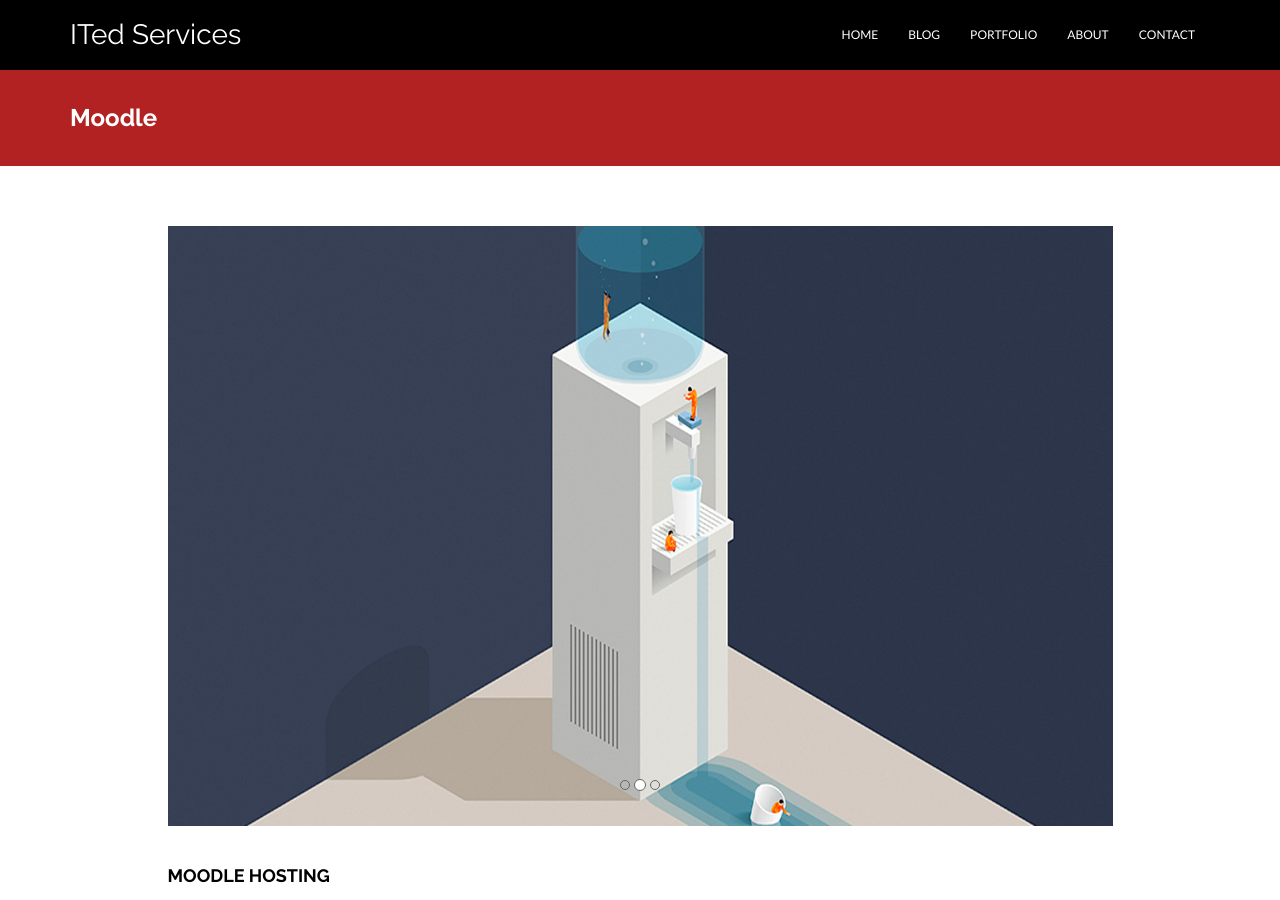
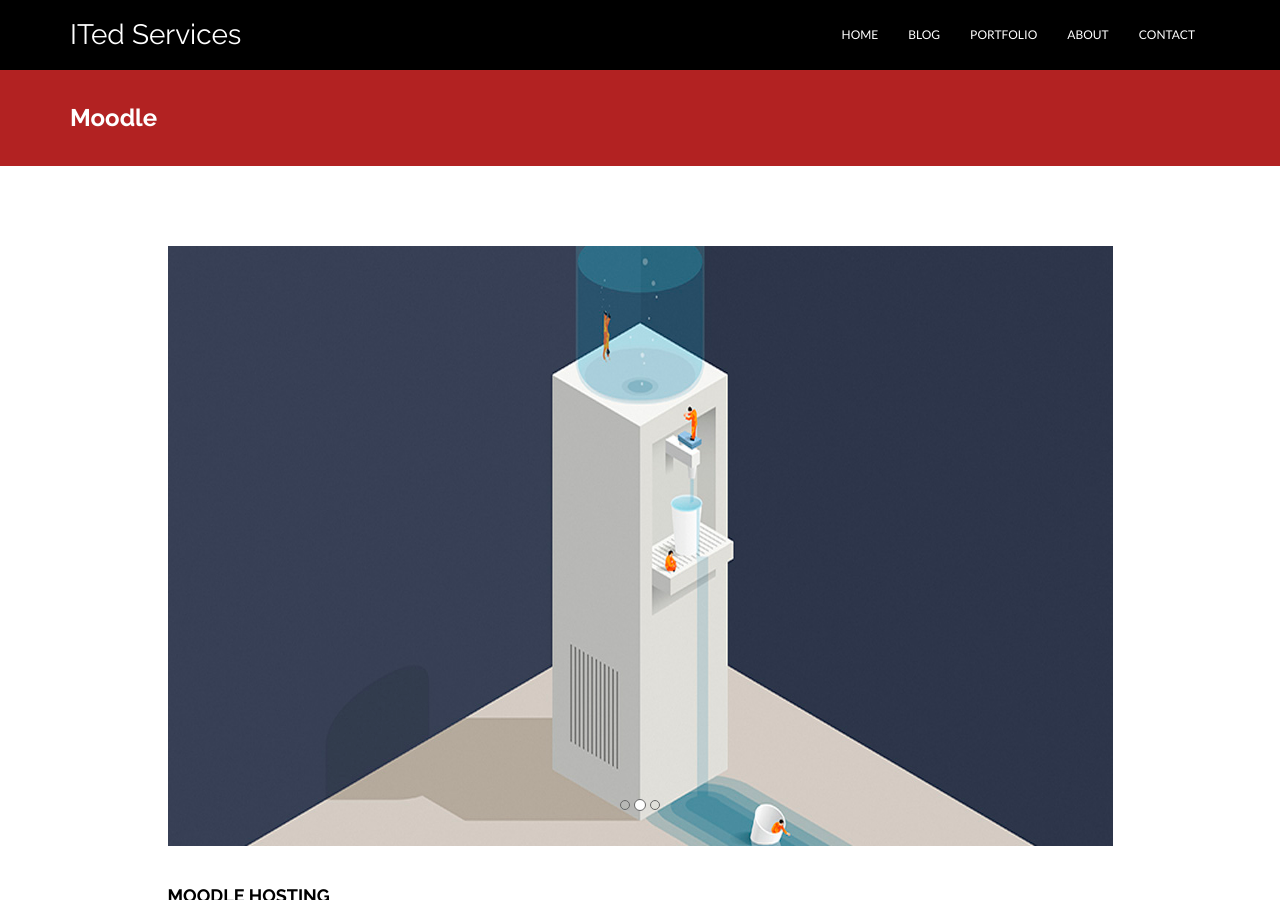
Before and after one commit to itedservices/itedservices.github.io, a Jekyll site: the page built from _posts/pages/2015-05-20-moodle.markdown, in a window 1280 px wide and 900 px high. Built offline with Jekyll 4.4.1, drawn with Linux system fonts in a browser that asks for light colours; nearby versions of some CDN libraries.

Commit message:
fix class on div

```diff
--- a/_layouts/page.html
+++ b/_layouts/page.html
@@ -4,7 +4,7 @@ layout: default
 
 {% include wrap.html %}
 
-<div class="container mt">
+<div class="container mtb">
     <div class="row">
 
         {% include carousel.html %}
```
